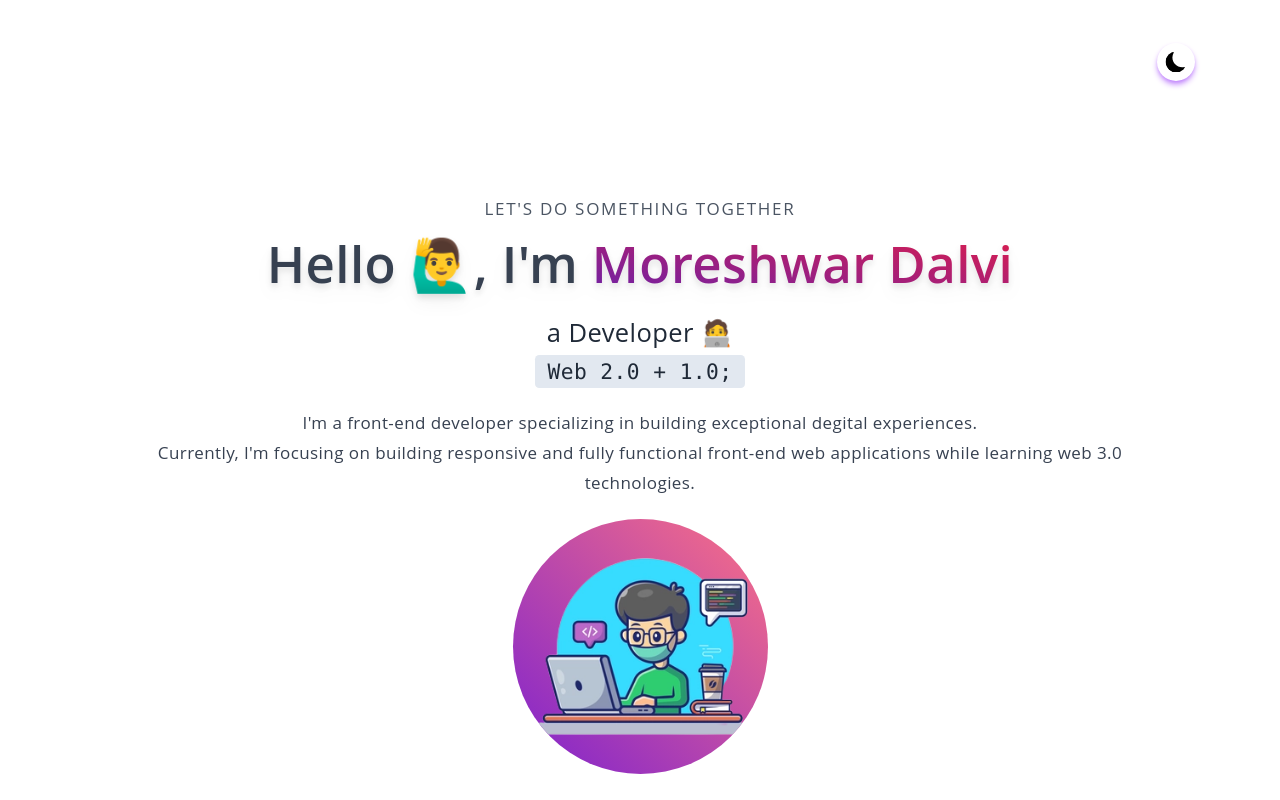
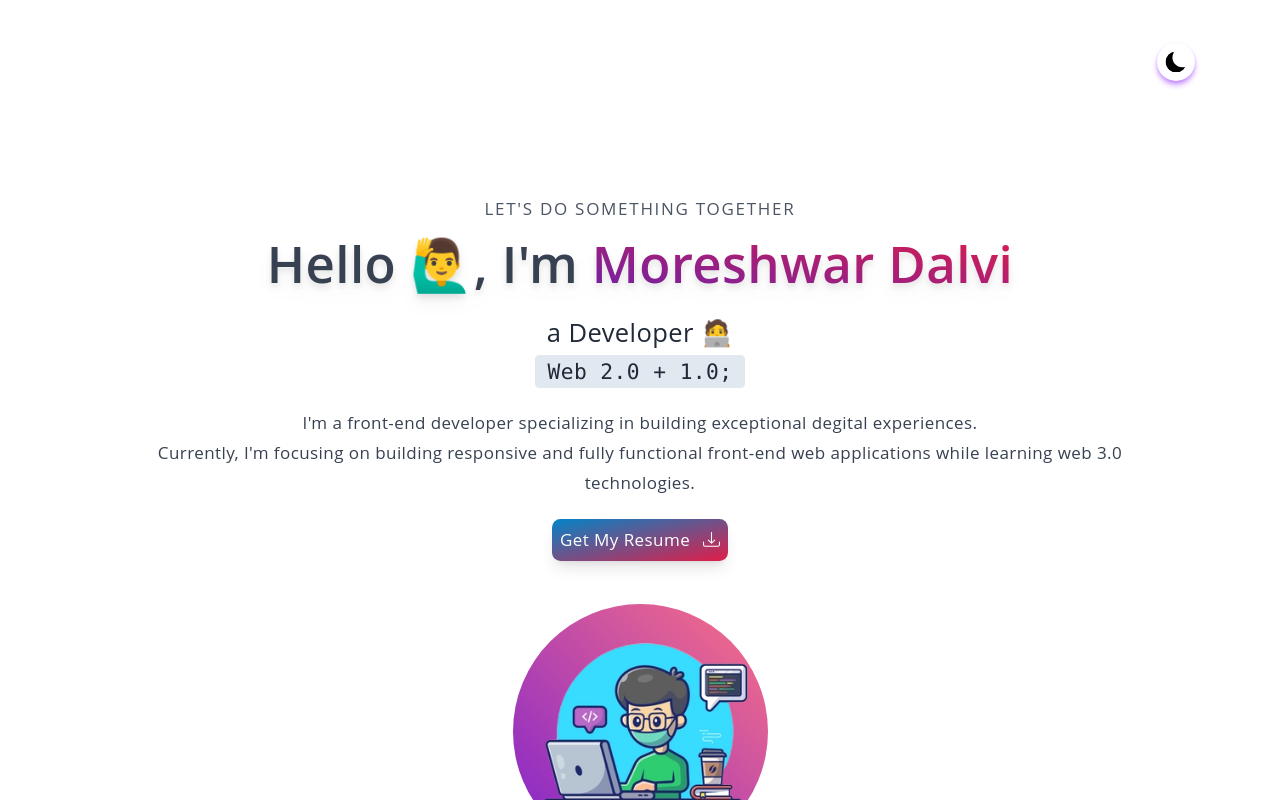
Before and after one commit to DalaviMoreshwar/DalaviMoreshwar, a Next.js app: page / in a window 1280 px wide. Shown: the top 800 px of the page. Built offline with nearby package versions, Linux system fonts and the light colour scheme.

Commit message:
added resume download functionality

```diff
--- a/components/Hero.jsx
+++ b/components/Hero.jsx
@@ -1,7 +1,23 @@
-import Image from 'next/image'
+import Image from "next/image";
+import Link from "next/link";
+import { BsDownload } from 'react-icons/bs'
 import developer from "../public/developer.png";
 
 const Hero = () => {
+  const downloadPDF = () => {
+    // using Java Script method to get PDF file
+    fetch('Moreshwar_Dalvi_Resume_2022.pdf').then(response => {
+      response.blob().then(blob => {
+        // Creating new object of PDF file
+        const fileURL = window.URL.createObjectURL(blob);
+        // Setting various property values
+        let alink = document.createElement('a');
+        alink.href = fileURL;
+        alink.download = 'Moreshwar_Dalvi_Resume_2022.pdf';
+        alink.click();
+      })
+    })
+  };
   return (
     <>
       <div className="text-center p-5">
@@ -21,11 +37,19 @@ const Hero = () => {
           Web 2.0 + 1.0;
         </code>
         <p className="text-md  leading-7 pt-5 text-gray-700 dark:text-gray-400">
-          I&apos;m a front-end developer specializing in building
-          exceptional degital experiences. <br /> Currently, I&apos;m
-          focusing on building responsive and fully functional front-end web
-          applications while learning web 3.0 technologies.
+          I&apos;m a front-end developer specializing in building exceptional
+          degital experiences. <br /> Currently, I&apos;m focusing on building
+          responsive and fully functional front-end web applications while
+          learning web 3.0 technologies.
         </p>
+
+
+        <div className="flex justify-center">
+
+          <span onClick={downloadPDF} className="cursor-pointer bg-gradient-to-br from-sky-600 to-rose-600 p-2 shadow-lg my-5 mx-4 rounded-lg text-white flex">
+            <span>Get My Resume</span> <BsDownload className="ml-3 mt-1" />
+          </span>
+        </div>
       </div>
       {/* image section start */}
       <div className="mx-auto bg-gradient-to-tr from-purple-700 to-rose-400 rounded-full w-80 h-80 relative overflow-hidden md:h-60 md:w-60">
@@ -38,7 +62,7 @@ const Hero = () => {
       </div>
       {/* image section end */}
     </>
-  )
-}
+  );
+};
 
-export default Hero
+export default Hero;
```
Also changed, not shown: 1 other file (tests, documents, lock files or other folders).
